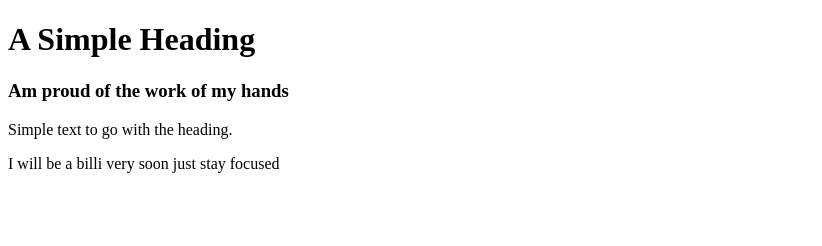
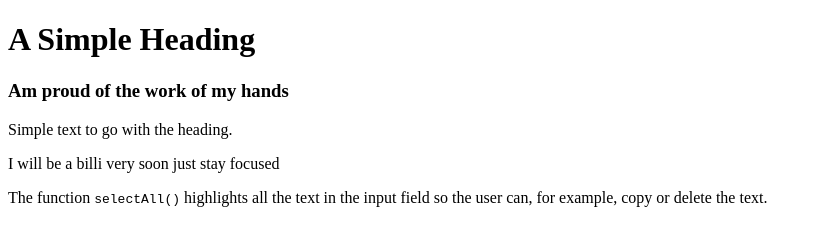
Before and after one commit to Lawi-Inoti99/gitProject, a plain HTML site: page index.html in a window 1280 px wide. Shown: the whole page, without its empty margins (0-822 px from the left). Drawn offline with Linux system fonts and the light colour scheme.

Commit message:
added span elements

```diff
--- a/index.html
+++ b/index.html
@@ -10,5 +10,9 @@
   <p>Simple text to go with the heading.</p>
   <p> I will be a billi very soon just stay focused </p>
 
+
+  <p>The function <code>selectAll()</code> highlights all the text in the
+    input field so the user can, for example, copy or delete the text.</p>
+
 </body>
 </html>
```
